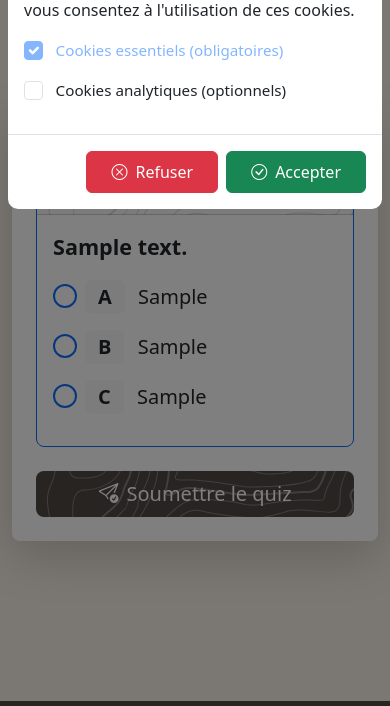
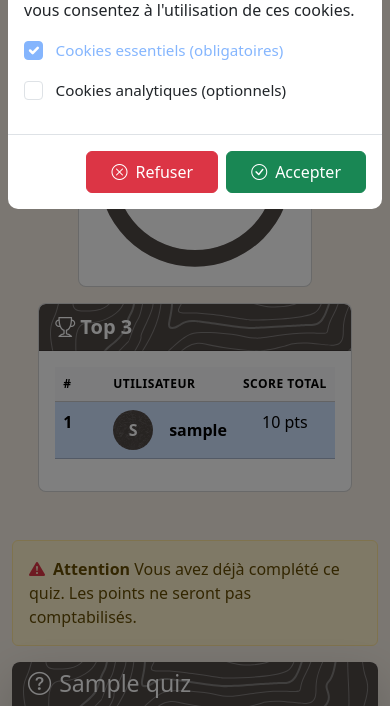
Before and after one commit to Tomc1x/django_quiz, a Django app: page /quiz/1/ in a window 390 px wide. Shown: the part 138-844 px from the top of the page. Run offline with Django 5.2, Linux system fonts and the light colour scheme; a user stored in the database is signed in; tables that the repository leaves empty hold one stand-in row (values such as "Sample post"); some libraries are stand-ins or nearby versions.

Commit message:
[UPDATE] Score responsive

```diff
--- a/src/app/static/app/css/styles.css
+++ b/src/app/static/app/css/styles.css
@@ -296,7 +296,6 @@ body {
 /* Tableau responsive */
 .table-responsive {
     border-radius: 0.35rem;
-    overflow: hidden;
 }
 
 .table thead th {
--- a/src/app/templates/app/quiz_list.html
+++ b/src/app/templates/app/quiz_list.html
@@ -4,7 +4,7 @@
 <img style="max-width: 100%;position: absolute;" src="{% static 'app/images/Rectangle.png' %}" alt="">
 
 <div class="container">
-    <div class="d-flex gap-3 mt-5">
+    <div class="d-flex gap-3 mt-5 flex-wrap justify-content-center">
 
         <div class="card">
             <div class="card-header d-flex gap-2">
--- a/src/app/templates/app/quiz_results.html
+++ b/src/app/templates/app/quiz_results.html
@@ -3,7 +3,7 @@
 {% block content %}
 <div class="container mt-5">
 
-    <div class="d-flex gap-3 my-5">
+    <div class="d-flex gap-3 my-5 justify-content-center flex-wrap">
 
         <div class="card" style="width: 310px;">
             <div class="card-header d-flex gap-2">
--- a/src/app/templates/app/stats.html
+++ b/src/app/templates/app/stats.html
@@ -5,7 +5,7 @@
 {% block content %}
 <div class="container-fluid px-4">
     <!-- Carte d'information utilisateur -->
-    <div class="d-flex justify-content-center gap-3 my-3">
+    <div class="d-flex justify-content-center gap-3 my-3 flex-wrap justify-content-center">
         <div class="card">
             <div class="card-header d-flex gap-2">
                 <i class="bi bi-person-circle"></i>
--- a/src/app/templates/app/stats/quizzes_stats.html
+++ b/src/app/templates/app/stats/quizzes_stats.html
@@ -38,7 +38,6 @@
                                 </div>
                                 <div>
                                     <div class="fw-bold">{{ stat.quiz.title }}</div>
-                                    <div class="text-muted small">{{ stat.quiz.description|truncatechars:40 }}</div>
                                 </div>
                             </div>
                         </td>
--- a/src/app/templates/app/take_quiz.html
+++ b/src/app/templates/app/take_quiz.html
@@ -3,8 +3,8 @@
 {% block content %}
 <div class="container mt-5">
 
-    {% if saved_score %}
-    <div class="d-flex gap-3 my-5">
+    {% if score %}
+    <div class="d-flex gap-3 my-5 flex-wrap justify-content-center">
 
         <div class="card">
             <div class="card-header d-flex gap-2">
```
